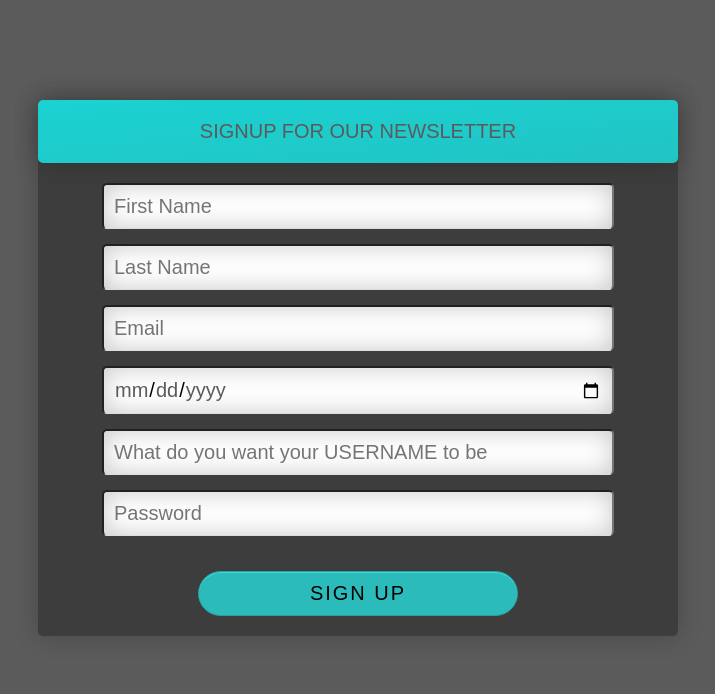
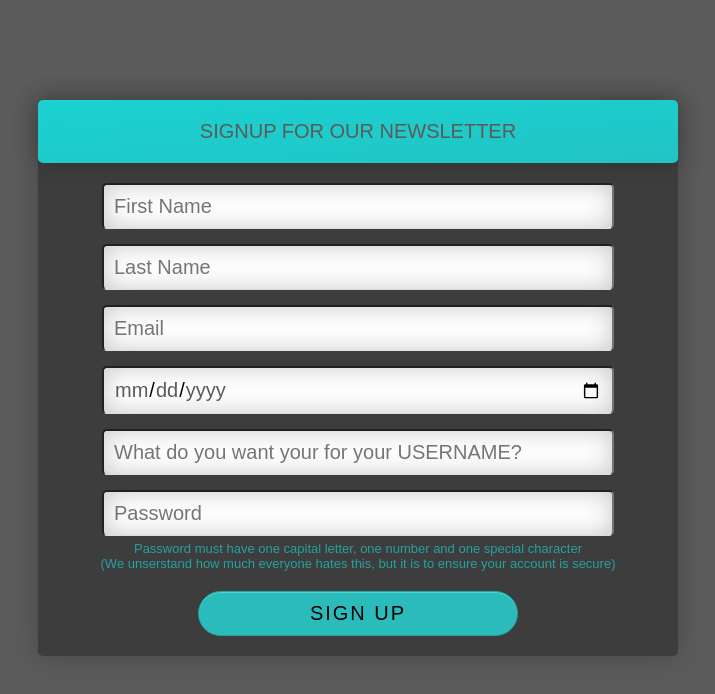
Before and after one commit to ashleymazzonna/Newsletter-SignUp, a website with bundled scripts: page index.html in a window 1280 px wide. Shown: the whole page, without its empty margins (412-1127 px from the left). Built offline with nearby package versions, Linux system fonts and the light colour scheme.

Commit message:
update btn and disclaimer msg

```diff
--- a/index.html
+++ b/index.html
@@ -21,10 +21,11 @@
             <input type="email" name="client-email" placeholder="Email" title="client-email">
 
             <input type="date" class="inputDate" name="client-dob" placeholder="Date of Birth" title="client-dob">
-            <input type="text" name="client-user" placeholder="What do you want your USERNAME to be"
+            <input type="text" name="client-user" placeholder="What do you want your for your USERNAME?"
                 title="client-user">
             <input type="password" name="current-password" placeholder="Password" title="current-password" required>
-
+            <p class="small">Password must have one capital letter, one number and one special character </p>
+                <p class="subSmall"> (We unserstand how much everyone hates this, but it is to ensure your account is secure)</p>
 
             <input id="signupBtn" type="button" class="btn" value="Sign Up" id="btn-signup">
 
--- a/style.css
+++ b/style.css
@@ -78,6 +78,7 @@ body { box-sizing: border-box; }
     position: relative;
     right: 5px;
     margin-right: 4px;
+    color: #27a0a0;
   }
   input[type=date]::-webkit-inner-spin-button {
     height: 30px;
@@ -96,9 +97,8 @@ body { box-sizing: border-box; }
     }
 
     input[type=date]:active {
-      color: blue;
+      color: #27a0a0;
     }
-
 
 
 .form-style input[type="button"] {
@@ -138,3 +138,16 @@ body { box-sizing: border-box; }
 .btn:hover {
     outline: none !important;
 }
+
+.small {
+    margin: -1rem 5.1rem 0 5.1rem;
+
+}
+
+.subSmall, .small {
+    padding: 0 3rem;
+    font-size: 1.3rem;
+    text-align: center;
+    color: #27a0a0;
+
+}
```
